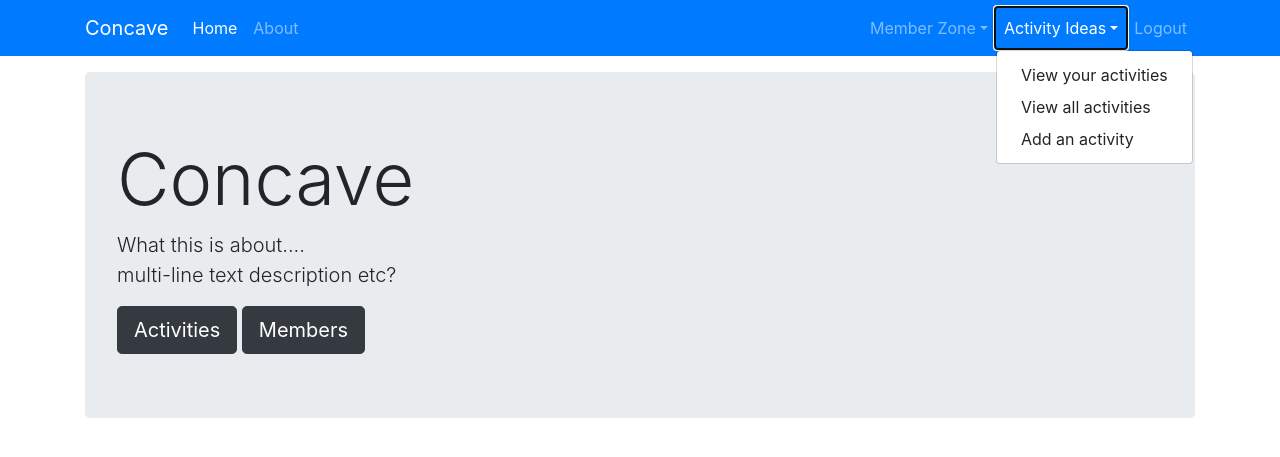
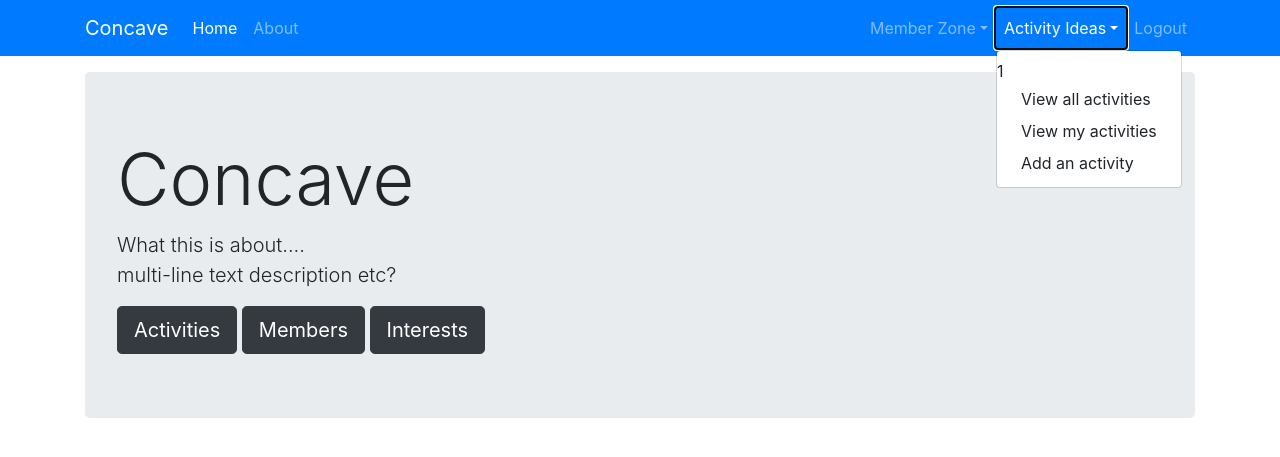
Before and after one commit to nirvik00/concave_web_service, a Node server app: page / in a window 1280 px wide, after a click on "Activity Ideas". Shown: the top 457 px of the page. Run offline with Node 20, Linux system fonts and the light colour scheme; the visitor is signed in with stand-in values (Sample User, id 1); some libraries are stand-ins or nearby versions.

Commit message:
some cleanup

```diff
--- a/views/index.handlebars
+++ b/views/index.handlebars
@@ -3,4 +3,5 @@
   <p class="lead">What this is about....<br>multi-line text description etc?</p>
   <a href="/activities/view" class="btn btn-dark btn-lg">Activities</a>
   <a href="/users/view" class="btn btn-dark btn-lg">Members</a>
+  <a href="/projects/view" class="btn btn-dark btn-lg">Interests</a>
   </div>
--- a/views/partials/_navbar.handlebars
+++ b/views/partials/_navbar.handlebars
@@ -27,9 +27,9 @@
             </li>
             <li class="nav-item dropdown">
               <a href="#" class="nav-link dropdown-toggle" data-toggle="dropdown" id="navbarDropDownMenuLink">Activity Ideas</a>
-              <div class="dropdown-menu">
-                <a href="/activities" class="dropdown-item">View your activities</a>
+              <div class="dropdown-menu">1
                 <a href="/activities/view" class="dropdown-item"> View all activities</a>
+                <a href="/activities" class="dropdown-item">View my activities</a>
                 <a href="/activities/add" class="dropdown-item">Add an activity</a>
               </div>
             </li>
```
